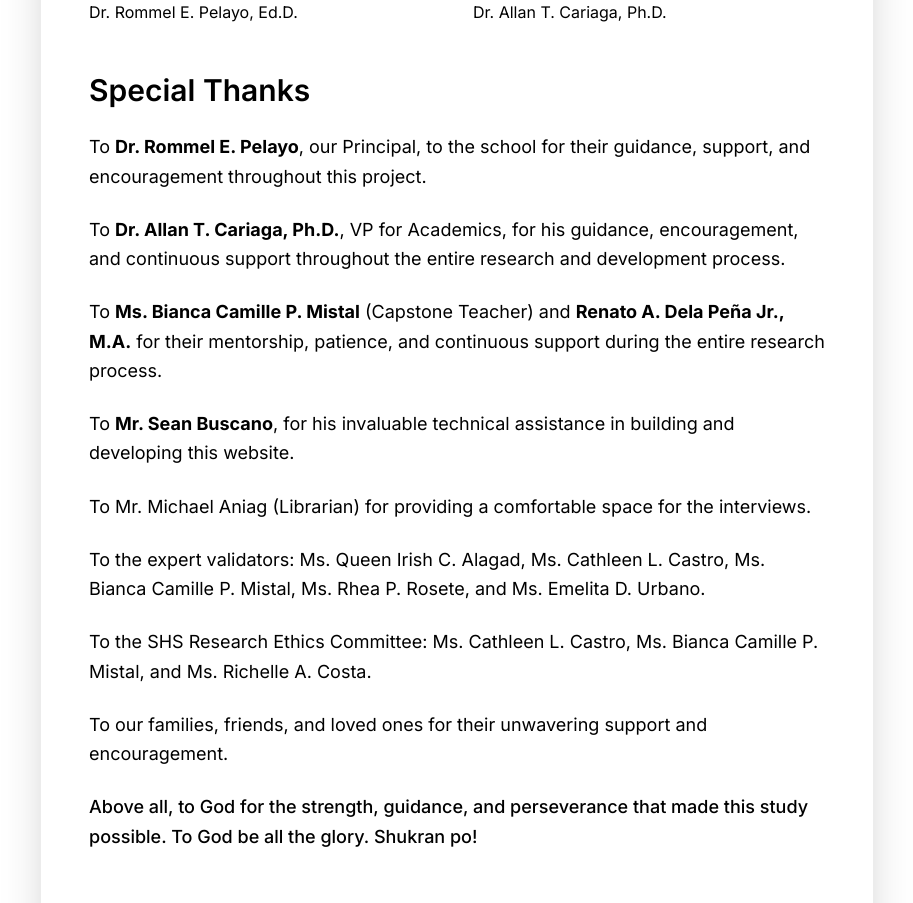
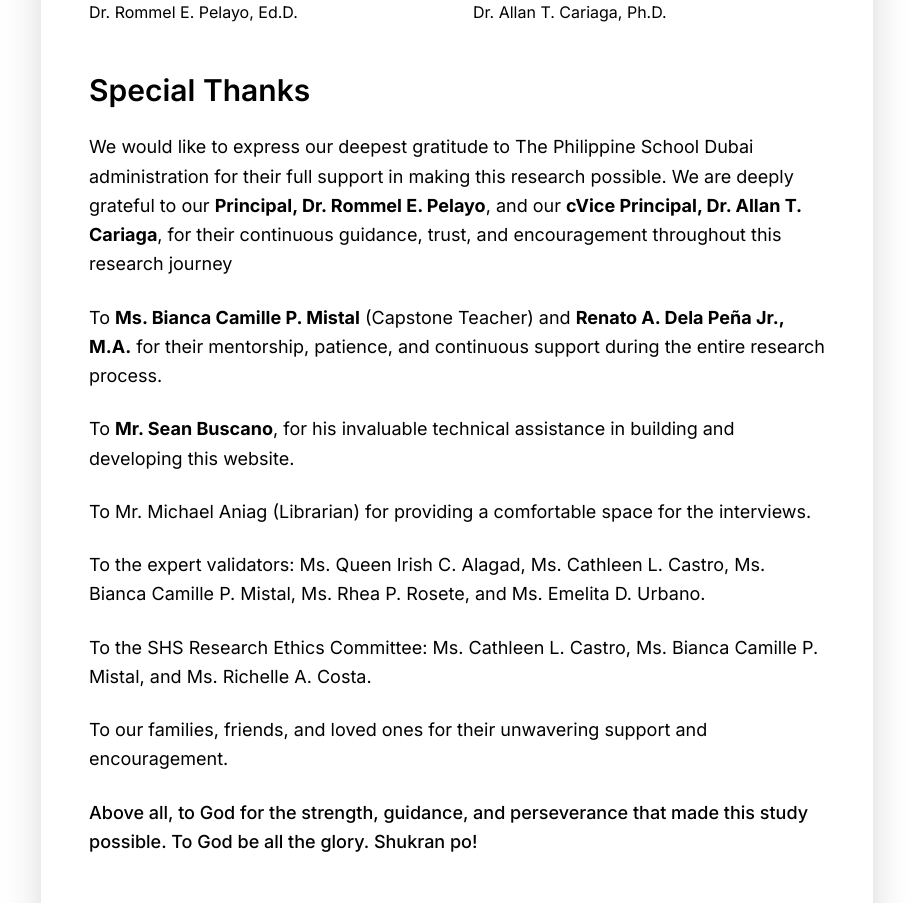
Before and after one commit to aemlsu/capstone-website, a Next.js app: page /credits in a window 1280 px wide. Shown: the part 1026-1929 px from the top of the page, without its empty margins (183-1096 px from the left). Built offline with nearby package versions, Linux system fonts and the light colour scheme.

Commit message:
Update page.tsx

```diff
--- a/app/credits/page.tsx
+++ b/app/credits/page.tsx
@@ -50,11 +50,9 @@ export default function CreditsPage() {
           <h2 className="text-3xl font-semibold mb-6">Special Thanks</h2>
           <div className="text-lg leading-relaxed space-y-6">
             <p>
-              To <strong>Dr. Rommel E. Pelayo</strong>, our Principal, to the school for their guidance, support,
-              and encouragement throughout this project.
-            </p><p>
-              To <strong>Dr. Allan T. Cariaga, Ph.D.</strong>, VP for Academics, for his guidance, encouragement,
-              and continuous support throughout the entire research and development process.
+            We would like to express our deepest gratitude to The Philippine School Dubai administration for their full support in making this research possible.
+              We are deeply grateful to our <strong>Principal, Dr. Rommel E. Pelayo</strong>, and our <strong>cVice Principal, Dr. Allan T. Cariaga</strong>, for their continuous guidance, trust, and encouragement throughout this research journey
+
             </p>
             <p>
 
```
